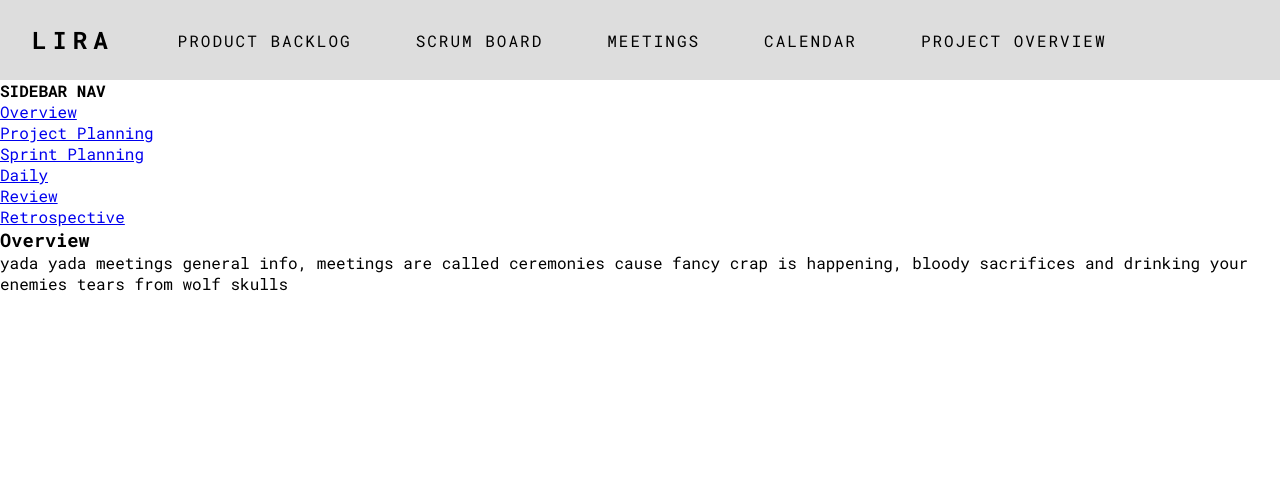
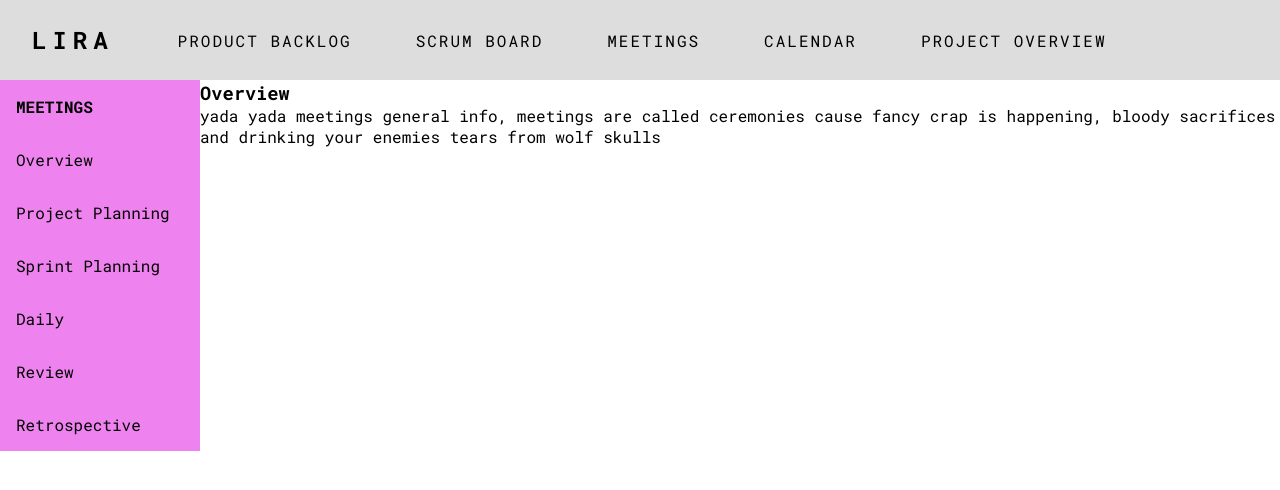
Before and after one commit to nefarious-onion/Scrum-Team-Management-App, a React (Create React App) app in the folder frontend/: page /meetings in a window 1280 px wide. Shown: the top 490 px of the page. Built offline with nearby package versions, Linux system fonts and the light colour scheme.

Commit message:
Preliminary side nav styling

```diff
--- a/frontend/src/components/Meetings/Meetings.js
+++ b/frontend/src/components/Meetings/Meetings.js
@@ -7,7 +7,7 @@ import OneMeeting from './OneMeeting';
 const Meetings = () => {
   let { url } = useRouteMatch();
   return (
-    <div>
+    <div className="sidenav-grid">
       <SideNavMeet meetingsUrl={url} />
       <div className="meet-container">
         <Switch>
--- a/frontend/src/components/Meetings/SideNavMeet.js
+++ b/frontend/src/components/Meetings/SideNavMeet.js
@@ -1,10 +1,11 @@
 import React from 'react';
 import { Link } from 'react-router-dom';
+import '../SideNav.css';
 
 const SideNavMeet = ({ meetingsUrl }) => {
   return (
-    <div>
-      <h4>SIDEBAR NAV</h4>
+    <div className="side-navbar">
+      <h4>Meetings</h4>
       <ul>
         <li>
           <Link to={`${meetingsUrl}`}>Overview</Link>
--- /dev/null
+++ b/frontend/src/components/SideNav.css
@@ -0,0 +1,27 @@
+/* GRID TO KEEP SIDE NAV NARROW AND ON THE SIDE */
+.sidenav-grid {
+  display: grid;
+  grid-template-columns: 200px auto;
+}
+
+.side-navbar {
+  background: violet;
+}
+
+.side-navbar h4 {
+  text-transform: uppercase;
+  padding: 1rem;
+}
+
+.side-navbar a {
+  display: block;
+  padding: 1rem;
+  color: black;
+  text-decoration: none;
+  list-style: none;
+}
+
+.side-navbar a:hover {
+  /* REMEMBER TO MAKE THIS ONE A BIT DIFFERENT THAN THE FINAL COLOR OF SIDE-NAVBAR BG */
+  background: rgb(218, 112, 218);
+}
```
